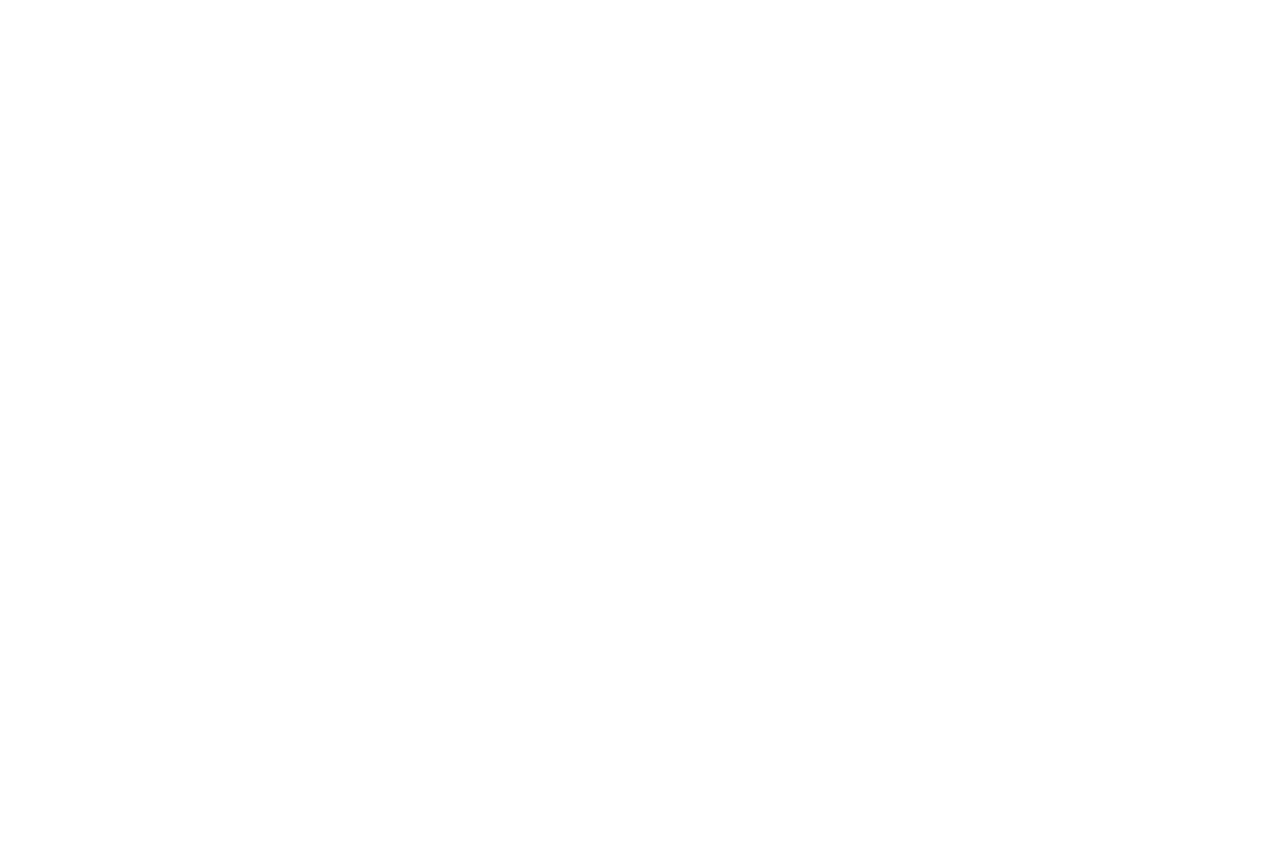
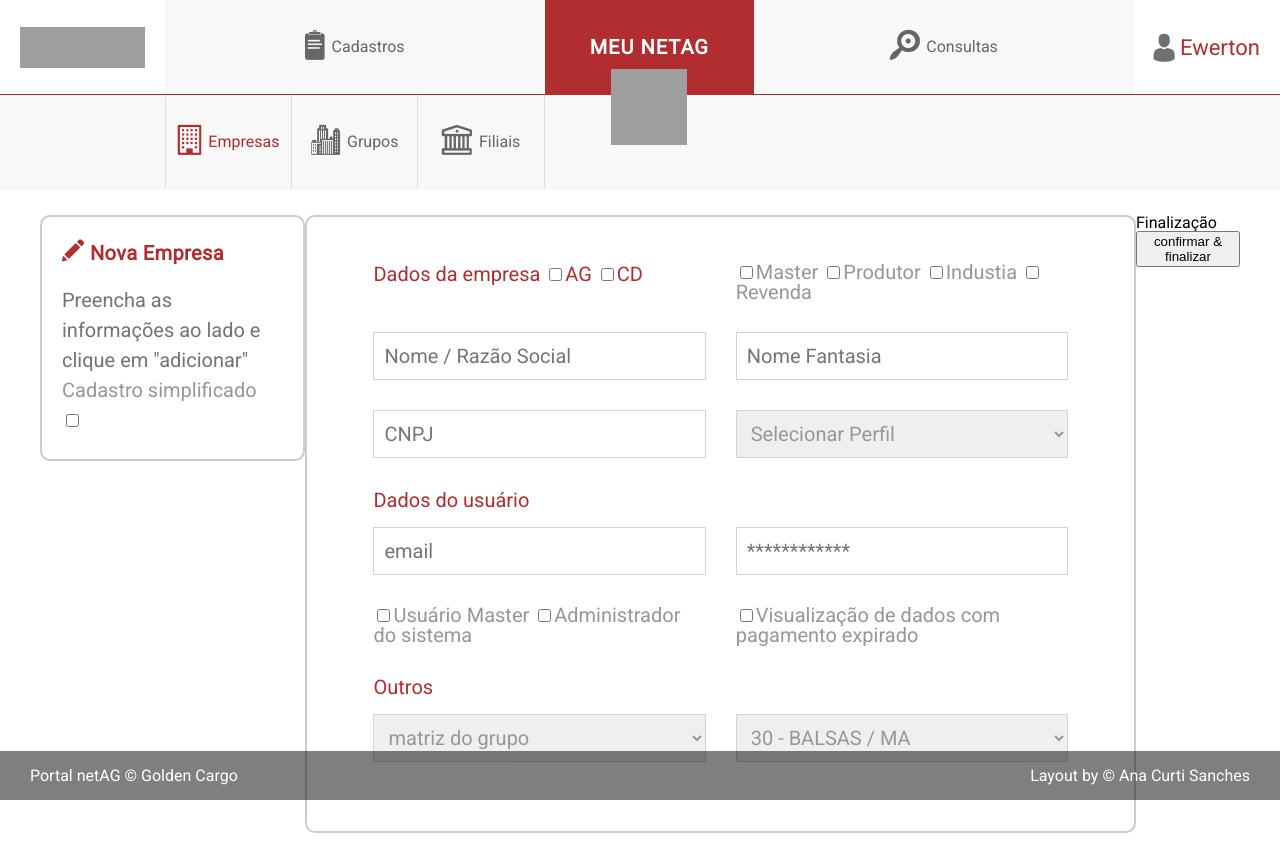
Before and after one commit to diego-mi/netag, an Angular app: page /master/empresas/cadastrar in a window 1280 px wide. Before the commit this address led to /. Before the commit the page ends 800 px from the top, so only its background shows below. Built offline with nearby package versions, Linux system fonts and the light colour scheme; grey boxes are pictures that could not be loaded.

Commit message:
Adicionado primeiro formulario

```diff
--- a/src/app/app.module.ts
+++ b/src/app/app.module.ts
@@ -26,6 +26,7 @@
 import { MasterPageFiliaisComponent } from './components/pages/master/master-page-filiais/master-page-filiais.component';
 import { MasterPageEmpresasComponent } from './components/pages/master/master-page-empresas/master-page-empresas.component';
 import { MasterPageGruposComponent } from './components/pages/master/master-page-grupos/master-page-grupos.component';
+import { MasterPageEmpresasFormComponent } from './components/pages/master/master-page-empresas-form/master-page-empresas-form.component';
 
 
 @NgModule({
@@ -52,7 +53,8 @@
     LayoutIndustriaComponent,
     MasterPageFiliaisComponent,
     MasterPageEmpresasComponent,
-    MasterPageGruposComponent
+    MasterPageGruposComponent,
+    MasterPageEmpresasFormComponent
   ],
   imports: [
     BrowserModule,
--- /dev/null
+++ b/src/app/components/pages/master/master-page-empresas-form/master-page-empresas-form.component.html
@@ -0,0 +1,154 @@
+<form class="form">
+  <!-- block title form -->
+  <header class="form-header">
+    <h2 class="form-title">
+      <i class="icon-edit"></i>
+      Nova Empresa
+    </h2>
+    <p class="form-description">Preencha as informações ao lado e clique em "adicionar"</p>
+
+    <p class="form-is-simplified">
+      Cadastro simplificado
+      <input type="checkbox" name="" id="">
+    </p>
+
+  </header>
+  <!-- block title form -->
+
+  <!-- form content -->
+  <div class="form-content">
+    <!-- form row -->
+    <div class="form-row">
+      <!-- form-group -->
+      <div class="form-group form-group--half">
+        <label class="form-label">
+          Dados da empresa
+          <label class="input-label" for="">
+            <input type="checkbox">AG
+          </label>
+          <label class="input-label" for="">
+            <input type="checkbox">CD
+          </label>
+        </label>
+      </div>
+      <!-- form-group -->
+      <!-- form-group -->
+      <div class="form-group form-group--half">
+        <label class="input-label" for="">
+          <input type="checkbox">Master
+        </label>
+        <label class="input-label" for="">
+          <input type="checkbox">Produtor
+        </label>
+        <label class="input-label" for="">
+          <input type="checkbox">Industia
+        </label>
+        <label class="input-label" for="">
+          <input type="checkbox">Revenda
+        </label>
+      </div>
+      <!-- form-group -->
+    </div>
+    <!-- form row -->
+    <!-- form row -->
+    <div class="form-row">
+      <!-- form-group -->
+      <div class="form-group form-group--half">
+        <input type="text" class="form-control" placeholder="Nome / Razão Social">
+      </div>
+      <!-- form-group -->
+      <!-- form-group -->
+      <div class="form-group form-group--half">
+        <input type="text" class="form-control" placeholder="Nome Fantasia">
+      </div>
+      <!-- form-group -->
+    </div>
+    <!-- form row -->
+    <!-- form row -->
+    <div class="form-row">
+      <!-- form-group -->
+      <div class="form-group form-group--half">
+        <input type="text" class="form-control" placeholder="CNPJ">
+      </div>
+      <!-- form-group -->
+      <!-- form-group -->
+      <div class="form-group form-group--half">
+        <select class="form-control" name="" id="">
+          <option value="">Selecionar Perfil</option>
+        </select>
+      </div>
+      <!-- form-group -->
+    </div>
+    <!-- form row -->
+    <!-- form row -->
+    <div class="form-row">
+      <!-- form-group -->
+      <div class="form-group form-group--half">
+        <label class="form-label">
+          Dados do usuário
+        </label>
+        <input type="text" class="form-control" placeholder="email">
+      </div>
+      <!-- form-group -->
+      <!-- form-group -->
+      <div class="form-group form-group--half">
+        <label class="label-fake"></label>
+        <input type="password" class="form-control" placeholder="************">
+      </div>
+      <!-- form-group -->
+    </div>
+    <!-- form row -->
+    <!-- form row -->
+    <div class="form-row">
+      <!-- form-group -->
+      <div class="form-group form-group--half">
+        <label class="input-label" for="">
+          <input type="checkbox">Usuário Master
+        </label>
+        <label class="input-label" for="">
+          <input type="checkbox">Administrador do sistema
+        </label>
+      </div>
+      <!-- form-group -->
+      <!-- form-group -->
+      <div class="form-group form-group--half">
+        <label class="input-label" for="">
+          <input type="checkbox">Visualização de dados com pagamento expirado
+        </label>
+      </div>
+      <!-- form-group -->
+    </div>
+    <!-- form row -->
+    <!-- form row -->
+    <div class="form-row">
+      <!-- form-group -->
+      <div class="form-group form-group--half">
+        <label class="form-label">
+          Outros
+        </label>
+        <select class="form-control" name="" id="">
+          <option value="">matriz do grupo</option>
+        </select>
+      </div>
+      <!-- form-group -->
+      <!-- form-group -->
+      <div class="form-group form-group--half">
+        <label class="label-fake">
+        </label>
+        <select class="form-control" name="" id="">
+          <option value="">30 - BALSAS / MA</option>
+        </select>
+      </div>
+      <!-- form-group -->
+    </div>
+    <!-- form row -->
+  </div>
+  <!-- form content -->
+
+  <!-- form actions -->
+  <div class="form-actions">
+    <h2>Finalização</h2>
+    <button>confirmar & finalizar</button>
+  </div>
+  <!-- form actions -->
+</form>
--- /dev/null
+++ b/src/app/components/pages/master/master-page-empresas-form/master-page-empresas-form.component.ts
@@ -0,0 +1,15 @@
+import { Component, OnInit } from '@angular/core';
+
+@Component({
+  selector: 'app-master-page-empresas-form',
+  templateUrl: './master-page-empresas-form.component.html',
+  styleUrls: ['./master-page-empresas-form.component.scss']
+})
+export class MasterPageEmpresasFormComponent implements OnInit {
+
+  constructor() { }
+
+  ngOnInit() {
+  }
+
+}
--- a/src/app/components/pages/master/master-page-empresas/master-page-empresas.component.html
+++ b/src/app/components/pages/master/master-page-empresas/master-page-empresas.component.html
@@ -5,7 +5,7 @@
 
     <a class="search__action__link">
       <span class="icon-plus-full search__action__link__icon"></span>
-      <span class="search__action__link__text">adicionar nova empresa</span>
+      <span class="search__action__link__text" [routerLink]="['/master/empresas/cadastrar']">adicionar nova empresa</span>
     </a>
   </div>
   <!--action/info/etc-->
@@ -185,7 +185,6 @@
       </tr>
       <!--tr-->
       <tr class="tr-separator">
-        <td colspan="6"></td>
       </tr>
       <!--tr-->
       <tr>
@@ -220,7 +219,6 @@
       </tr>
       <!--tr-->
       <tr class="tr-separator">
-        <td colspan="6"></td>
       </tr>
       <!--tr-->
       <tr>
@@ -255,7 +253,6 @@
       </tr>
       <!--tr-->
       <tr class="tr-separator">
-        <td colspan="6"></td>
       </tr>
       <!--tr-->
       <tr>
--- /dev/null
+++ b/src/assets/sass/common/form.scss
@@ -0,0 +1,103 @@
+.form {
+  @extend .flex;
+  justify-content: space-around;
+  align-items: flex-start;
+  padding: 25px 40px;
+}
+
+.form-header {
+  @extend .box;
+  width: 323px;
+  min-height: 242px;
+  padding: 22px 40px 24px 20px;
+}
+
+.form-title {
+  font-family: Roboto, sans-serif;
+  font-size: 20px;
+  font-weight: bold;
+  line-height: 24px;
+  letter-spacing: 0.4px;
+  color: $color-primary;
+  margin-bottom: 20px;
+  i.icon-edit {
+    &::before {
+      font-size: 22px;
+      vertical-align: text-bottom;
+    }
+  }
+}
+
+.form-description {
+  font-family: Roboto, sans-serif;
+  font-size: 20px;
+  line-height: 30px;
+  color: $color-gray-eighth;
+}
+
+.form-is-simplified {
+  font-family: Roboto, sans-serif;
+  font-size: 20px;
+  line-height: 30px;
+  color: $color-gray-fifth;
+}
+
+// Form content
+.form-content {
+  @extend .box;
+  padding: 45px 66px 69px;
+  &>.form-row {
+    @extend .flex;
+    width: 100%;
+  }
+}
+
+.form-row+.form-row {
+  margin-top: 30px;
+}
+
+.form-group {
+  width: 100%;
+  &--half {
+    width: calc(50% - 15px);
+    &:first-child {
+      margin-right: 15px;
+    }
+    &:last-child {
+      margin-left: 15px;
+    }
+  }
+}
+
+.form-group>.form-label {
+  font-family: Roboto, sans-serif;
+  font-size: 20px;
+  line-height: 24px;
+  color: $color-primary;
+  margin-bottom: 15px;
+  width: 100%;
+  display: block;
+}
+
+.form-group>label.input-label,
+.form-control {
+  font-family: Roboto, sans-serif;
+  font-size: 20px;
+  color: $color-gray-fifth;
+}
+
+.form-control {
+  height: 48px;
+  line-height: 46px;
+  border: 1px solid $color-gray-sixth;
+  width: 100%;
+  padding: 0 10px;
+}
+
+.label-fake {
+  height: 24px;
+  margin-bottom: 15px;
+  content: " ";
+  width: 100%;
+  display: block;
+}
--- a/src/styles.scss
+++ b/src/styles.scss
@@ -1,23 +1,20 @@
 /* You can add global styles to this file, and also import other style files */
+
 @import "assets/sass/common/reset";
 @import "assets/sass/common/common";
 @import "assets/sass/common/variables";
 @import "assets/sass/common/flex-grid";
 @import "assets/sass/common/headlings";
 @import "assets/sass/common/box";
-
 // Layout Commom
 @import "assets/sass/common/header";
 @import "assets/sass/common/footer";
 @import "assets/sass/common/search-form";
+@import "assets/sass/common/form";
 @import "assets/sass/common/table";
-
 // Layout
 @import "assets/sass/layout/login";
 @import "assets/sass/layout/destaques";
-
 @import "assets/sass/layout/page-groups";
-
-
 // Icons
 @import "assets/icon-fontface.css";
```
Also changed, not shown: src/app/routes/master-routing.module.ts (+15 -1 lines), src/app/components/pages/master/master-page-empresas-form/master-page-empresas-form.component.scss (added), 1 other file (tests, documents, lock files or other folders).
